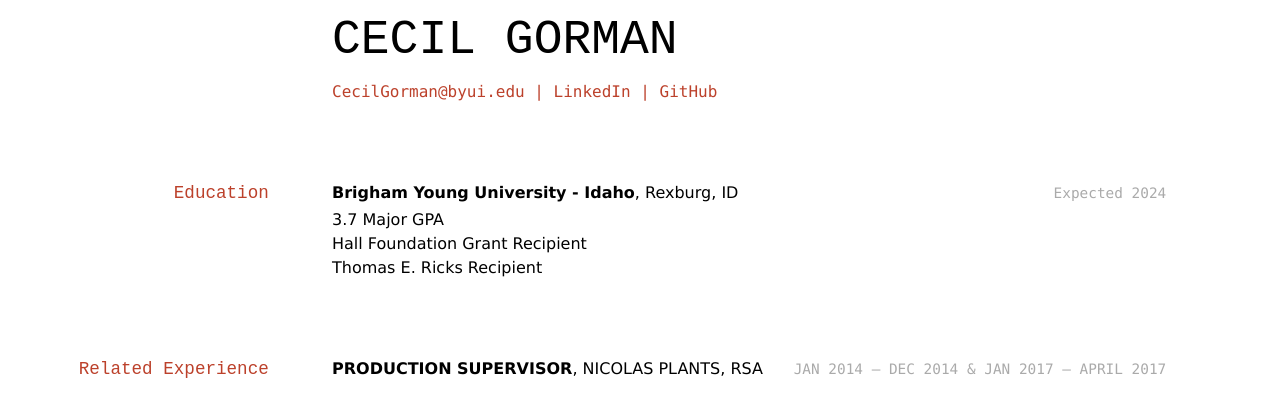
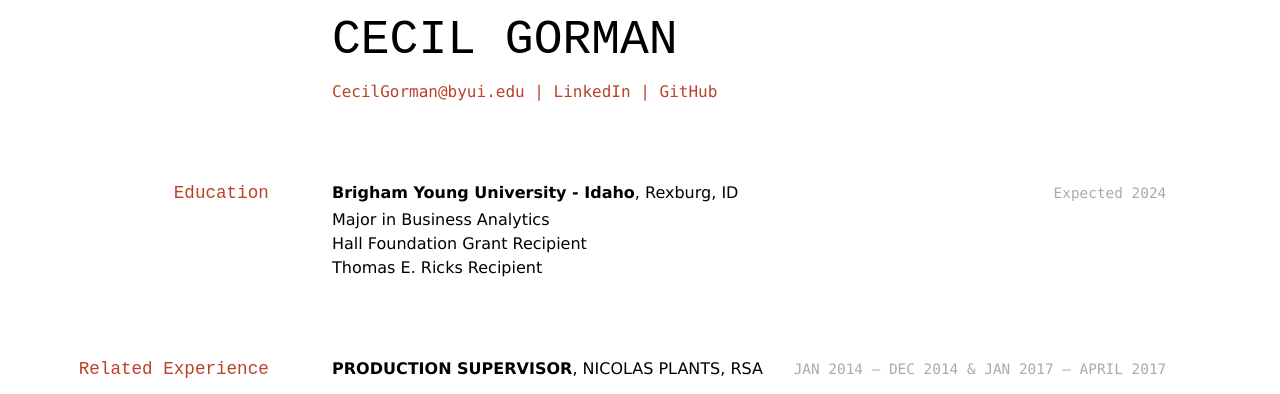
Before and after one commit to CecilGorman/CecilGormanResume, a Jekyll site: the page built from docs/index.md, in a window 1280 px wide. Shown: the top 394 px of the page. Built offline with Jekyll 4.4.1, drawn with Linux system fonts in a browser that asks for light colours.

Commit message:
Update index.md

```diff
--- a/docs/index.md
+++ b/docs/index.md
@@ -17,7 +17,7 @@ title: Brigham Young's Resume
 `Expected 2024`
 __Brigham Young University - Idaho__, Rexburg, ID
 
-- 3.7 Major GPA
+- Major in Business Analytics
 - Hall Foundation Grant Recipient
 - Thomas E. Ricks Recipient
 
```
